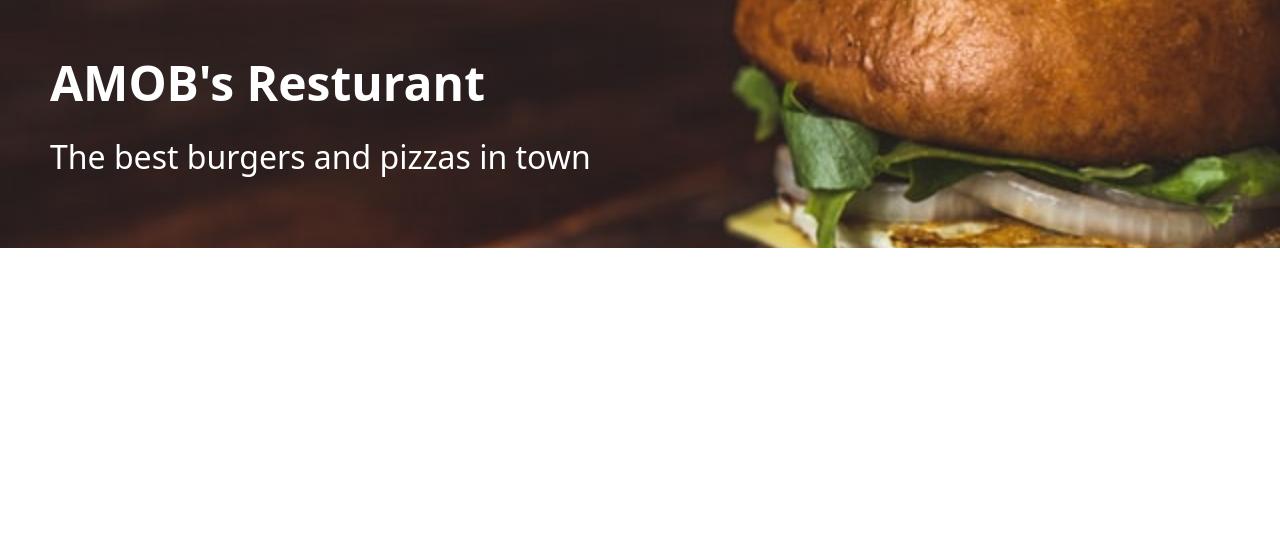
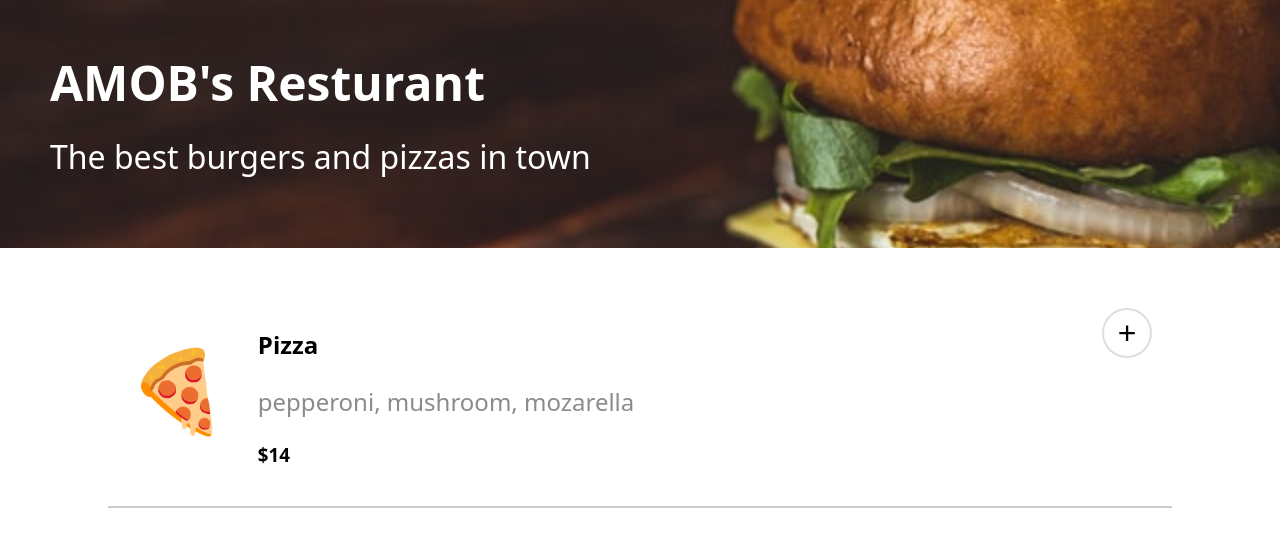
Before and after one commit to AMOB-Kahuna/resturant-ordering-app, a website built with Vite: page index.html in a window 1280 px wide. Built offline with nearby package versions, Linux system fonts and the light colour scheme; a web font is replaced by a local one.

Commit message:
create a single menu item in index.html

```diff
--- a/index.css
+++ b/index.css
@@ -10,6 +10,7 @@ header{
     background-repeat: no-repeat;
     background-size: cover;
     background-position: center;
+    margin-bottom: 40px;
 }
 
 h1{
@@ -17,7 +18,7 @@ h1{
     font-size: 3rem;
 }
 
-p{
+.header-container p{
     margin: 20px 0;
     font-size: 2rem;
 }
@@ -26,3 +27,41 @@ p{
     padding: 50px;
     color: white;
 }
+
+.menu-item{
+    width: 80%;
+    margin: 0 auto;
+    display: flex;
+    justify-content: space-between;
+    padding: 20px;
+    border-bottom: 2px solid #ccc;
+}
+
+.menu-item-inner{
+    display: flex;
+}
+
+.menu-item .menu-img{
+    font-size: 80px;
+    line-height: 0;
+    display: inline-block;
+}
+
+.menu-item p{
+    font-size: 1.5rem;
+    color: #8B8B8B;
+}
+
+.menu-details{
+    margin-left: 30px;
+}
+
+.add-to-cart-btn{
+    display: block;
+    width: 50px;
+    height: 50px;
+    font-size: 32px;
+    border: 2px solid #DEDEDE;
+    border-radius: 50px;
+    background-color: #fff;
+}
--- a/index.html
+++ b/index.html
@@ -19,7 +19,17 @@
     </header>
 
     <main>
-
+        <section class="menu-item">
+            <div class="menu-item-inner">
+                <p class="menu-img">🍕</p>
+                <div class="menu-details" id="menu-details">
+                    <h2>Pizza</h2>
+                    <p>pepperoni, mushroom, mozarella</p>
+                    <h3>$14</h3>
+                </div>
+            </div>
+            <button class="add-to-cart-btn">+</button>
+        </section>
     </main>
 
     <script type="module" src="/index.js"></script>
```
